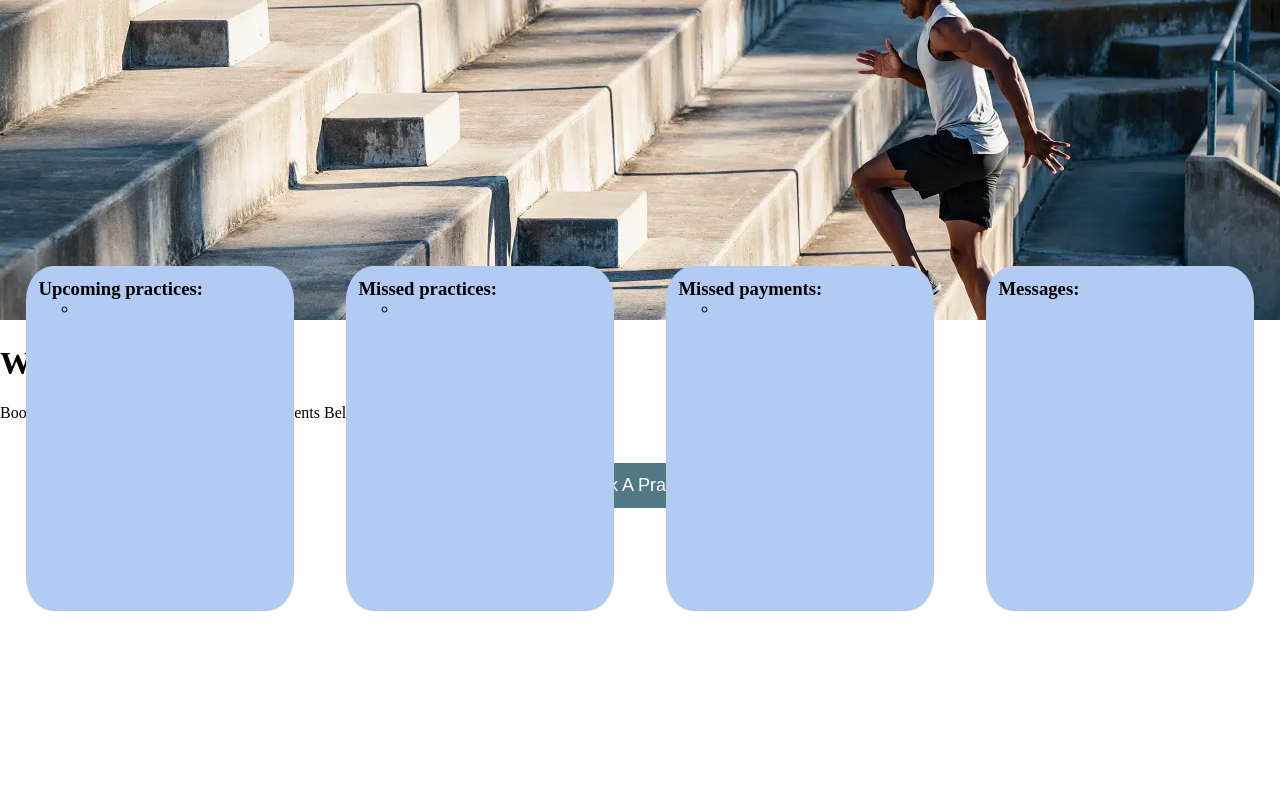
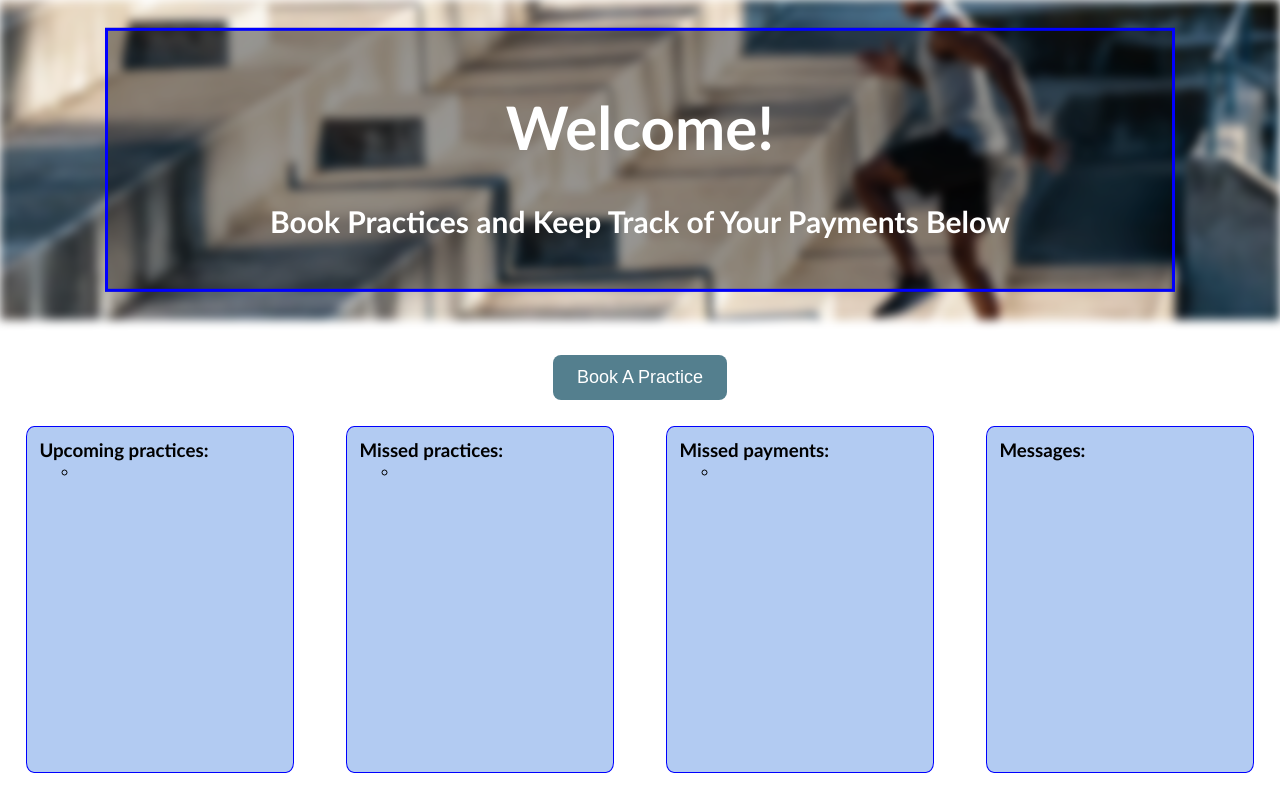
Before and after one commit to Wejd-Jabour/Recreational-Club-Membership, a plain HTML site: page Member Page/memberHome.html in a window 1280 px wide. Drawn offline with Linux system fonts and the light colour scheme.

Commit message:
Update memberPage.css
Updated member css - HP

```diff
--- a/Member Page/memberPage.css
+++ b/Member Page/memberPage.css
@@ -1,58 +1,49 @@
-body, html {
-    height: 100%;
-    padding:0;
-    margin:0;
+@import url('https://fonts.googleapis.com/css2?family=Poppins:wght@300&display=swap');
+
+body {
+  margin: 0px;
+  height: 100vh;
+  font-family: "Trebuchet MS", sans-serif;
 }
 
-ul {
-    text-align: left;
-    list-style-type: circle;
-}
-li {
-    padding-left: 1px;
-    text-indent: 1px;
+.main {
+  display: flex;
+  flex-direction: column;
 }
 
+.bg-img-members {
+  z-index: -10;
+  background-image: url("exercise.webp");
+  filter: blur(5px); -webkit-filter: blur(5px);
+  height: 100%;
 
-.main-container {
-    height: 100%;
-    width: 100%;
-    position: relative;
-    text-align: center;
-    color: white;
-
-}
-
-.bg-img {
-    margin: none;
+  /* Center and scale the image nicely */
   background-position: center;
   background-repeat: no-repeat;
   background-size: cover;
-    object-fit: cover;
-    filter: blur(5px); -webkit-filter: blur(5px);
 }
 
-#welcome-container {
-    /* border: 1px solid red; */
-    width: 100%;
+.bg-text {
+  background-color: rgb(0,0,0); /* Fallback color */
+  background-color: rgba(0,0,0, 0.4); /* Black w/opacity/see-through */
+  color: white;
+  font-weight: bold;
+  font-size: 30px;
+  border: 3px solid blue;
   position: absolute;
-    top: 5%;
-    left: 0;
-    display: flex;
-    justify-content: center;
-}
-
-#welcome-txt {
-    background-color: #4c6acc;
-    width: 70%;
-    border-radius: 20%;
-
+  top: 20%;
+  left: 50%;
+  transform: translate(-50%, -50%);
+  /* z-index: 1; */
+  width: 80%;
+  padding: 20px;
+  text-align: center;
 }
 
 .sections-container {
   /* border: 1px solid red; */
   position: absolute;
-    top: 30%;
+  top: 50%;
   left: 0;
   width: 100%;
   display: flex;
@@ -64,19 +55,19 @@ li {
   width: 20%;
   height: 40vh;
   background-color: #B2CBF2;
-    border-radius: 10%;
+  border-radius: 3%;
   position: relative;
   margin: 2%;
-    /* border: 1px solid blue; */
+  border: 1px solid blue;
   padding: 1%;
 }
 
 
 .btn-open-popup {
-    margin-top: 2%; margin-bottom: 2%;
   padding: 12px 24px;
+  margin-top:35px;
   font-size: 18px;
-    background-color: rgb(83, 120, 133);
+  background-color: rgb(84, 127, 142);
   color: #fff;
   border: none;
   border-radius: 8px;
@@ -122,7 +113,7 @@ li {
 
 .form-label {
   margin-bottom: 10px;
-    font-size: 12px;
+  font-size: 16px;
   color: #444;
   font-weight: bold;
   text-align: left;
@@ -133,7 +124,7 @@ li {
   margin-bottom: 20px;
   border: 1px solid #ccc;
   border-radius: 8px;
-    font-size: 12px;
+  font-size: 16px;
   width: 100%;
   box-sizing: border-box;
 }
@@ -142,6 +133,15 @@ li {
   display: flex;
   flex-direction: column;
   text-align: left;
+}
+
+ul {
+  text-align: left;
+  list-style-type: circle;
+}
+li {
+  padding-left: 1px;
+  text-indent: 1px;
 }
 
 .btn-add-pracs,
@@ -154,14 +154,16 @@ li {
 }
 
 .btn-add-pracs {
-    background-color: lightblue;
+  background-color: rgb(89, 214, 255);
   color: #fff;
+  font-weight:bold;
 }
 
 .btn-close-popup {
   margin-top: 12px;
-    background-color: lightblue;
+  background-color: rgb(89, 214, 255);
   color: #fff;
+  font-weight:bold;
 }
 
 .btn-add-pracs:hover,
@@ -173,6 +175,7 @@ li {
   background-color: blue;
 }
 
+/* Keyframes for fadeInUp animation */
 @keyframes fadeInUp {
   from {
       opacity: 0;
@@ -185,6 +188,7 @@ li {
   }
 }
 
+/* Animation for popup */
 .overlay-container.show {
   display: flex;
   opacity: 1;
```
Lines whose indentation alone changed are shown as unchanged.
